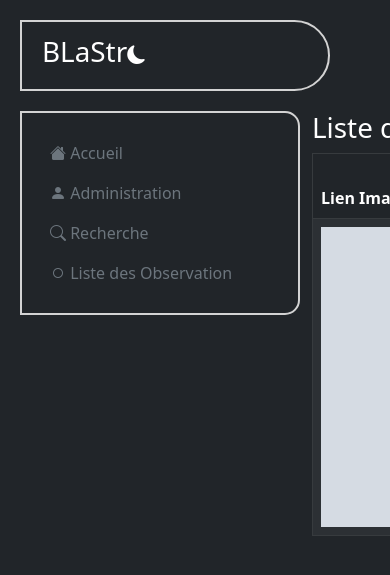
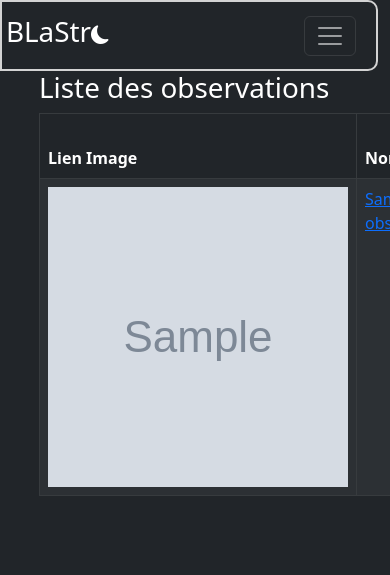
Before and after one commit to blucasskalski/bryansapdotcom, a Django app: template website/templates/website/observation_list.html in a window 390 px wide; the page is wider, and only the part inside the window is pictured. Shown: the top 575 px of that part. Run offline with Django 4.2, Linux system fonts and the light colour scheme; the template is opened without the code that fills it: most values are stand-ins (such as "Sample title", 1, 10 or a date in 2020); grey boxes marked "Sample" are stand-in pictures; some libraries are stand-ins or nearby versions.

Commit message:
New phase of active developement, site now operational fully
	+ Phone compatible except for search page which is nearly

```diff
--- a/website/templates/base_generic.html
+++ b/website/templates/base_generic.html
@@ -6,47 +6,35 @@
   <meta name="viewport" content="width=device-width, initial-scale=1">
   <link href="https://cdn.jsdelivr.net/npm/bootstrap@5.2.0-beta1/dist/css/bootstrap.min.css" rel="stylesheet" integrity="sha384-0evHe/X+R7YkIZDRvuzKMRqM+OrBnVFBL6DOitfPri4tjfHxaWutUpFmBp4vmVor" crossorigin="anonymous">
   <link rel="stylesheet" href="https://cdn.jsdelivr.net/npm/bootstrap-icons@1.8.3/font/bootstrap-icons.css">
+  <script src="https://code.jquery.com/jquery-3.4.1.slim.min.js" integrity="sha384-J6qa4849blE2+poT4WnyKhv5vZF5SrPo0iEjwBvKU7imGFAV0wwj1yYfoRSJoZ+n" crossorigin="anonymous"></script>
+  <script src="https://cdn.jsdelivr.net/npm/popper.js@1.16.0/dist/umd/popper.min.js" integrity="sha384-Q6E9RHvbIyZFJoft+2mJbHaEWldlvI9IOYy5n3zV9zzTtmI3UksdQRVvoxMfooAo" crossorigin="anonymous"></script>
+  <script src="https://cdn.jsdelivr.net/npm/bootstrap@4.4.1/dist/js/bootstrap.min.js" integrity="sha384-wfSDF2E50Y2D1uUdj0O3uMBJnjuUD4Ih7YwaYd1iqfktj0Uod8GCExl3Og8ifwB6" crossorigin="anonymous"></script>
 </head>
 <body class="bg-dark">
   <header class="bg-dark">
-      <nav class="navbar navbar-expand-lg navbar-dark bg-dark" style="border-radius: 0px 70px 70px 0px; border: 2px solid lightgray; margin-bottom: 20px; margin-top: 20px; margin-right: 60px; margin-left: 20px;">
-                <a class="navbar-brand" href="/" style="padding-left: 20px;"><h1>BLaStr<small><small><small><i style="color:white" class="bi bi-moon-fill"></i></small></small></small></h1></a>
-        </div>
-      </nav>
+	  <nav class="navbar navbar-expand-lg navbar-dark" style="padding-left:1%;width:97%;border-radius: 0px 10px 10px 0px; border: 2px solid lightgray;">
+		  <a class="navbar-brand"><h1>BLaStr<small><small><small><i style="color:white" class="bi bi-moon-fill"></i></small></small></small></h1></a>
+		  <button class="navbar-toggler" type="button" data-toggle="collapse" data-target="#navbarNav" aria-controls="navbarNav" aria-expanded="true" aria-label="Toggle navigation" style="margin-right:20px;padding-right:10px;padding-left:10px;">
+			  <span class="navbar-toggler-icon"></span>
+		  </button>
+		  <div class="collapse navbar-collapse" id="navbarNav">
+			  <ul class="navbar-nav">
+				  <li class="nav-item active">
+					  <a class="nav-link" href="{% url 'index' %}"><i class="bi bi-house-fill"></i> Accueil</a>
+				  </li>
+				  <li class="nav-item">
+					  <a class="nav-link" href="{% url 'index'%}recherche/ "><i class="bi bi-search"></i> Recherche</a>
+				  </li>
+				  <li class="nav-item">
+					  <a class="nav-link" href="{% url 'index'%}observation/ "><i class="bi bi-camera2"></i> Observations</a>
+				  </li>
+			  </ul>
+		  </div>
+	  </nav>
   </header>
-  <div class="container-fluid bg-dark", style="height:100%">
+  <div class="container-fluid bg-dark", style="height:100%; padding-left:10%; padding-right:10%;">
     <div class="row">
-            <div class="bg-dark text-white" style="width: 280px; height: fit-content; border-radius: 0px 15px 15px 0px; border: 2px solid lightgray; padding-top: 20px; padding-bottom: 20px; margin-left: 20px;">
-                {% block sidebar %}
-                <ul class="nav nav-pills flex-column mb-auto">
-                  <li class="nav-item">
-                    <a href="{% url 'index' %}" class="nav-link link-light text-secondary">
-                      <i class="bi bi-house-fill"></i>
-                      Accueil
-                    </a>
-                  </li>
-                  <li>
-                    <a href="/admin/" class="nav-link link-light text-secondary">
-                      <i class="bi bi-person-fill"></i>
-                      Administration
-                    </a>
-                  </li>
-                  <li>
-                    <a href="{% url 'index' %}recherche/" class="nav-link text-secondary link-light">
-                      <i class="bi bi-search"></i>
-                      Recherche
-                    </a>
-                  </li>
-                  <li>
-                    <a href="{% url 'index' %}observation/" class="nav-link link-light text-secondary">
-                      <i class="bi bi-record"></i>
-                      Liste des Observation
-                    </a>
-                  </li>
-                </ul>
-                {% endblock %}
-        </div>
-         <div class="col-sm-10 bg-dark" style="height: auto; position: absolute; margin-left: 300px; color:white">
+             <div class="col-sm-10 bg-dark" style="height: auto; color:white">
              {% block content %}
              {% endblock %}
                {% block pagination %}
--- a/website/templates/website/observation_list.html
+++ b/website/templates/website/observation_list.html
@@ -16,9 +16,7 @@
        {% for observation in observation_list %}
          <tr>
             <td>
-              {% for observation_image in observation.img_o.all %}
-                <a href="{{ observation_image.image.url }}"><img src="{{ observation_image.image.url }}" height="300" width="300"></a>
-              {% endfor %}
+                <a href="{{ observation.img_o.all.0.image.url }}"><img src="{{ observation.img_o.all.0.image.url }}" height="300" width="300"></a>
             </td>
              <td><a href="{{ observation.id_observation}}">{{ observation }}</a></td>
              <td>{{observation.typeobservation}}</td>
```
Also changed, not shown: website/templates/website/view.html (+15 -23 lines), media/_versions/integration_saturated_crop_admin_thumbnail.jpg (added), media/_versions/m27_annotated_admin_thumbnail.jpg (added), media/uploads/integration_saturated_crop.jpg (added), media/uploads/m27_annotated.jpg (added), 1 other file.
